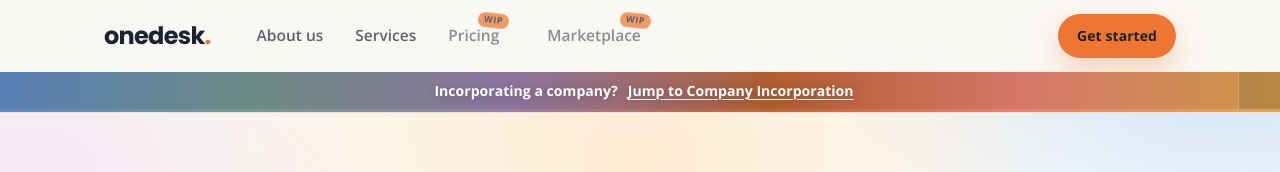
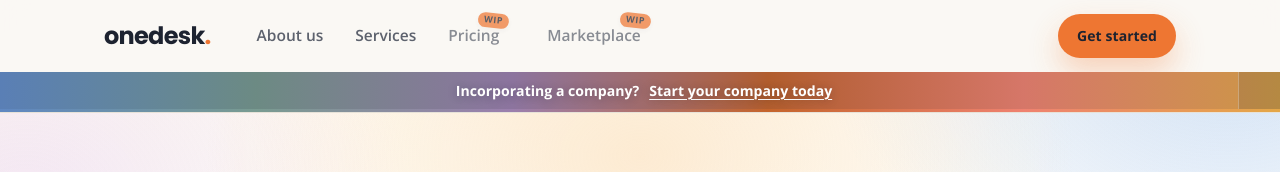
Before and after one commit to avindhyac/onedesk-app, a React (Vite) app in the folder app/: page / in a window 1280 px wide. Shown: the top 172 px of the page. Built offline with nearby package versions, Linux system fonts and the light colour scheme; some icons are missing.

Commit message:
minor copy adjustments for popup banner

```diff
--- a/app/src/sections/Header.jsx
+++ b/app/src/sections/Header.jsx
@@ -116,7 +116,7 @@ export default function Header() {
               <iconify-icon icon="lucide:building-2" />
             </span>
             <span>Incorporating a company?</span>
-            <strong>Jump to Company Incorporation</strong>
+            <strong>Start your company today</strong>
             <span className="header__incorp-banner-arrow" aria-hidden="true">
               <iconify-icon icon="lucide:arrow-right" />
             </span>
```
